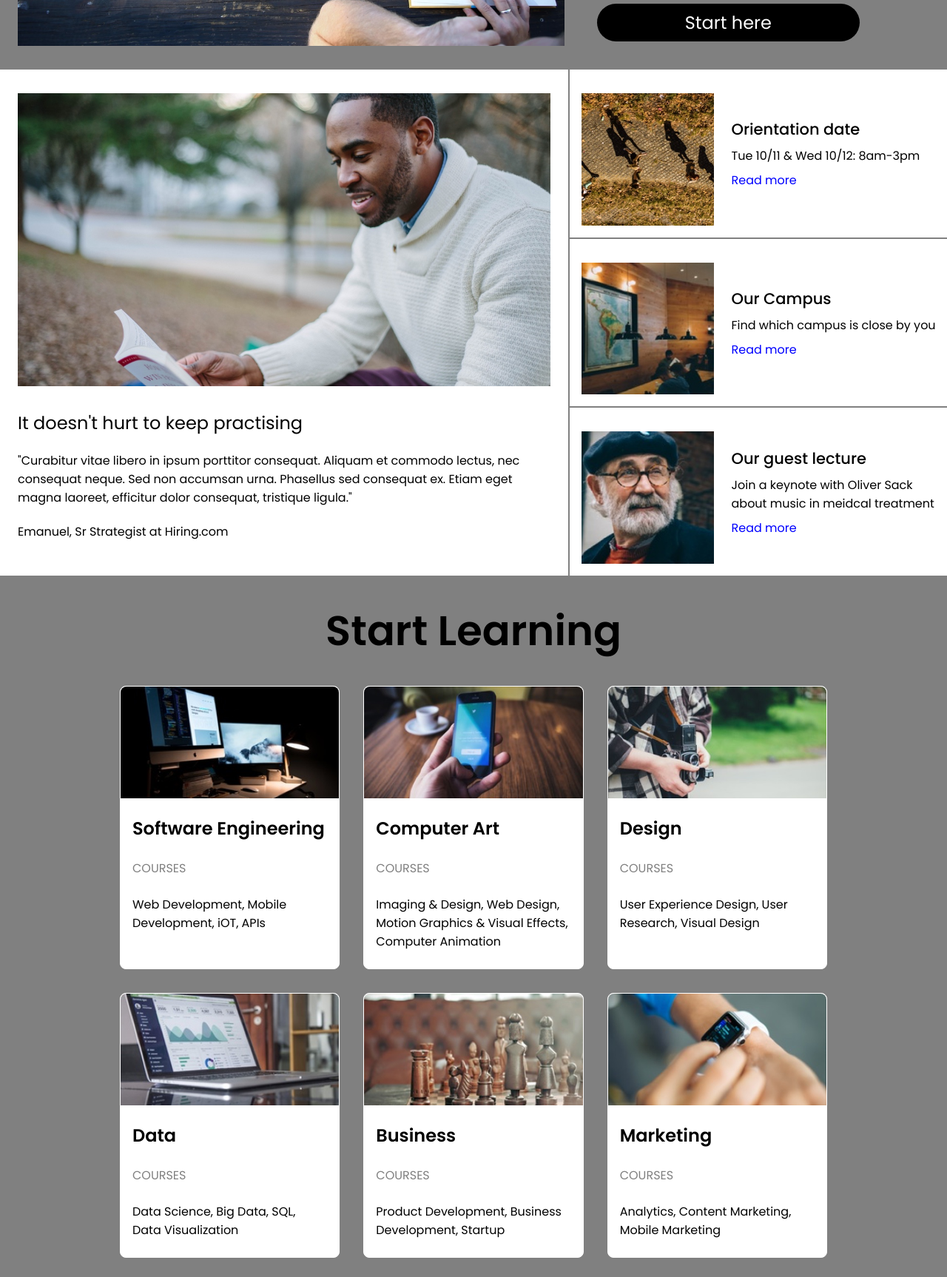
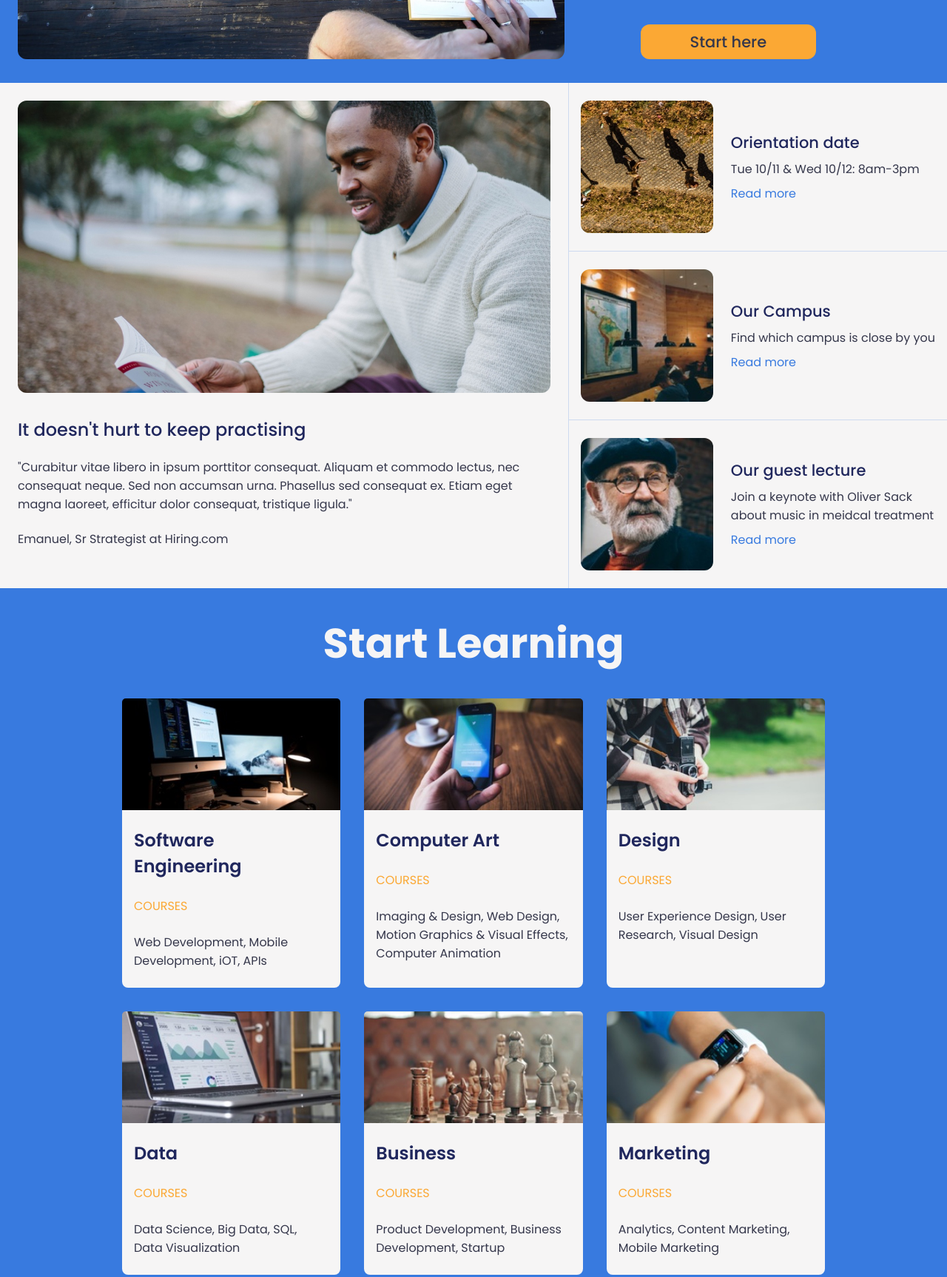
Before and after one commit to ecmikaaa/Colmar-Academy, a plain HTML site: page index.html in a window 1280 px wide. Shown: the part 581-2307 px from the top of the page at 74% size. Drawn offline with Linux system fonts and the light colour scheme.

Commit message:
Complete Frontend Design

```diff
--- a/index.html
+++ b/index.html
@@ -12,7 +12,7 @@
             <nav>
                 <div class="wrapper">
                     <div class="logo">
-                        <img src="./resources/images/ic-logo.svg" alt="The Colmar Academy logo" class="logo">
+                        <img src="./resources/images/ic-logo 2.svg" alt="The Colmar Academy logo" class="logo">
                         <p><strong>COLMAR</strong><span>ACADEMY</span></p>
                     </div>
                     <!--Navigation Links-->
@@ -136,7 +136,7 @@
             <h2>Thesis Exhibit</h2>
             <div class="row">
                 <section class="thesis-main">
-                    <video src="resources/videos/thesis.mp4"></video>
+                    <video src="resources/videos/thesis.mp4" controls></video>
                     <div class="text">
                         <h3>Reimagine urban</h3>
                         <p>Curabitur vitae libero in ipsum porttitor consequat. Aliquam et commodo lectus, nec consequat neque. Sed non accumsan urna. Phasellus sed consequat ex. Etiam eget magna laoreet, efficitur dolor consequat, tristique ligula."</p>
--- a/resources/css/index.css
+++ b/resources/css/index.css
@@ -5,8 +5,8 @@ html, body {
     font-family: "Poppins", sans-serif;
 }
 .wrapper {
-    background-color: white;
-    border-bottom: 1px solid seashell;
+    background-color: rgb(255, 255, 255);
+    border-bottom: 1px solid #387ADf;
     display: flex;
     justify-content: space-between;
     align-items: center;
@@ -19,20 +19,29 @@ html, body {
     gap: 8px;
     align-items: center;
 }
+.logo strong {
+    color: #387ADF;
+}
 .logo p {
     font-size: 32px;
+    color: #20275d;
 }
 .logo img {
     height: 56px;
+
 }
 a {
     font-size: 18px;
-    color: black;
+    color: #20275d;
     opacity: 1;
     margin-left: 24px;
     font-weight: 400;
     font-style: normal;
     text-decoration: none;
+    transition: color 1s ease-in 0;
+}
+a:hover {
+    color: #2a64bd;
 }
 .mobile-wrapper {
     display: none;
@@ -41,7 +50,7 @@ a {
 
 
 .main-container {
-    background-color: gray;
+    background-color: #387ADF;
     display: flex;
     padding: 32px 24px;
 }
@@ -62,31 +71,41 @@ a {
 
 }
 .white-button {
-    background-color: black;
-    color: white;
+    background-color: #FBA834;
+    color: #35374B;
     padding-bottom: 8px;
     padding-top: 8px;
-    width: 90%;
-    font-size: 24px;
+    width: 60%;
+    font-size: 21px;
     border: none;
-    border-radius: 36px;
+    border-radius: 12px;
+    font-weight: 500;
+    cursor: pointer;
+    transition: background-color 1.5s linear 0,5;
 }
+.white-button:hover {
+    background-color: #f7b04c;
+  }
 .banner-img {
     width: 60%;
     height: auto;
+    border-radius: 12px;
 }
 h2 {
     font-size: 56px;
     margin: 0px;
-    font-weight: 600;
+    font-weight: 700;
+    color: #F6F5F5;
 }
 h3 {
     font-size: 24px;
     margin: 0px;
-    font-weight: 400;
+    font-weight: 500;
+    color: #F6F5F5;
+    width: 80%;
 }
 .second-container {
-    background-color: white;
+    background-color: #F6F5F5;
     display: flex;
     flex-direction: row;
     justify-content: center;
@@ -96,14 +115,15 @@ h3 {
     flex-direction: column;
     gap: 32px;
     width: 60%;
-    border-right: 2px solid gray;
+    border-right: 1px solid #387bdf37;
 }
 .information-main {
     width: auto;
     height: auto;
     margin-right: 24px;
-    margin-top: 32px;
+    margin-top: 24px;
     margin-left: 24px;
+    border-radius: 12px;
 }
 .info-content {
     gap: 24px;
@@ -113,56 +133,83 @@ h3 {
 }
 .info-content h4 {
     font-weight: 400;
+    color: #35374B;
+}
+.info-content h3 {
+    color: #20275d;
 }
 .content-1 {
     display: flex;
     flex-direction: row;
     gap: 24px;
     align-items: center;
-    border-bottom: 2px solid gray;
+    background-color: #F6F5F5;
+    transition: background-color 1.5s linear 0,5;
+    border-bottom: 1px solid #387bdf37;
+}
+.content-1:hover {
+    background-color: #f7b04c2f;
 }
 .desktop-img {
     width: 35%;
     height: auto;
     margin-left: 16px;
-    margin-top: 32px;
-    margin-bottom: 16px;
+    margin-top: 24px;
+    margin-bottom: 24px;
+    border-radius: 12px;
+
 }
 .mobile-img {
     display: none;
     width: 100vw;
+    border-radius: 12px;
 }
 .text-1 a {
     margin-left: 0px;
     font-size: 16px;
-    color: blue;
+    color: #387ADf;
     padding-bottom: 8px;
+    transition: color 1s ease-in 0;
+}
+.text-1 a:hover {
+    color: #2a64bd;
 }
 .text-1 h4 {
     margin: 0px;
     font-size: 21px;
     font-weight: 500;
     padding-bottom: 8px;
+    color: #20275d;
 }
 .text-1 p {
     margin: 0px;
     font-size: 16px;
     font-weight: 400;
     padding-bottom: 8px;
+    color: #35374B;
 }
 .content-2 {
     display: flex;
     flex-direction: row;
     gap: 24px;
     align-items: center;
-    border-bottom: 2px solid gray;
+    background-color: #F6F5F5;
+    transition: background-color 1.5s linear 0,5;
+    border-bottom: 1px solid #387bdf37;
 }
-
+.content-2:hover {
+    background-color: #f7b04c2f;
+}
 .content-3 {
     display: flex;
     flex-direction: row;
     gap: 24px;
     align-items: center;
+    background-color: #F6F5F5;
+    transition: background-color 1.5s linear 0,5;
+}
+.content-3:hover {
+    background-color: #f7b04c2f;
 }
 
 .third-container {
@@ -170,7 +217,7 @@ h3 {
     flex-direction: column;
     justify-content: center;
     align-items: center;
-    background-color: gray;
+    background-color: #387ADF;
 }
 .main-text-2 {
     margin: 32px 0px 16px 0px;
@@ -181,38 +228,95 @@ h3 {
     flex-wrap: wrap;
     margin: 0px 72px 32px 72px;
 }
-.boxes-1, .boxes-2, .boxes-3, .boxes-4, .boxes-5, .boxes-6 {
+.boxes-1 {
+    position: relative;
     width: 26%;
     margin: 16px;
-    background-color: #fff;
+    background-color: #F6F5F5;
+    /* border: 1px solid #F6F5F5 */
     border-radius: 8px;
-    border: 1px solid white;
     padding-bottom: 16px;
-    flex-wrap: wrap;
+    transition: all 0.3s ease;
+}
+.boxes-2 {
+    position: relative;
+    width: 26%;
+    margin: 16px;
+    background-color: #F6F5F5;
+    /* border: 1px solid #F6F5F5 */
+    border-radius: 8px;
+    padding-bottom: 16px;
+    transition: all 0.3s ease;
+}
+.boxes-3 {
+    position: relative;
+    width: 26%;
+    margin: 16px;
+    background-color: #F6F5F5;
+    /* border: 1px solid #F6F5F5 */
+    border-radius: 8px;
+    padding-bottom: 16px;
+    transition: all 0.3s ease;
+}
+.boxes-4 {
+    position: relative;
+    width: 26%;
+    margin: 16px;
+    background-color: #F6F5F5;
+    /* border: 1px solid #F6F5F5 */
+    border-radius: 8px;
+    padding-bottom: 16px;
+    transition: all 0.3s ease;
+}
+.boxes-5 {
+    position: relative;
+    width: 26%;
+    margin: 16px;
+    background-color: #F6F5F5;
+    /* border: 1px solid #F6F5F5 */
+    border-radius: 8px;
+    padding-bottom: 16px;
+    transition: all 0.3s ease;
+}
+.boxes-6 {
+    position: relative;
+    width: 26%;
+    margin: 16px;
+    background-color: #F6F5F5;
+    /* border: 1px solid #F6F5F5 */
+    border-radius: 8px;
+    padding-bottom: 16px;
+    transition: all 0.3s ease;
+}
+.boxes-1:hover, .boxes-2:hover, .boxes-3:hover, .boxes-4:hover, .boxes-5:hover, .boxes-6:hover {
+    transform: scale(1.05);
+    background-color: #ededed;
 }
 .boxes-1 img, .boxes-2 img, .boxes-3 img, .boxes-4 img, .boxes-5 img, .boxes-6 img {
     height: auto;
     width: 100%;
-    border-top-left-radius: 8px;
-    border-top-right-radius: 8px;
+    border-top-left-radius: 5px;
+    border-top-right-radius: 5px;
 }
 .third-boxes h3 {
     margin: 8px 16px 0px 16px;
     padding-bottom: 8px;
     padding-top: 8px;
     font-weight: 600;
+    color: #20275d;
 }
 .third-boxes h4 {
     padding-bottom: 8px;
     padding-top: 8px;
     margin: 8px 16px 0px 16px;
-    color: gray;
+    color: #FBA834;
     font-weight: 400;
 }
 .third-boxes p {
     padding-bottom: 8px;
     padding-top: 8px;
     margin: 8px 16px 0px 16px;
+    color: #35374B;
 }
 .thesis {
     display: flex;
@@ -220,42 +324,76 @@ h3 {
     justify-content: center;
     align-items: center;
     padding: 32px 16px 32px 16px;
-    background-color: #fff;
+    background-color: #F6F5F5;
 }
 .thesis h2 {
     margin-bottom: 32px;
+    color: #387ADF;
 }
 .row {
     display: flex;
     flex-direction: row;
     align-items: flex-start;
-    gap: 24px;
+    /* gap: 24px */
 }
 .thesis-main {
     width: 60%;
+    padding-right: 24px;
 }
 .thesis video {
     width: 100%;
     margin-bottom: 24px;
+    border-radius: 8px;
+}
+.text h3 {
+    color: #20275d;
+}
+.text h4 {
+    color: #35374B;
+}
+.text p {
+    color: #35374B;
 }
 .thesis aside {
     display: flex;
     flex-direction: column;
     width: 40%;
     border-bottom: none;
+    margin-top: 8px;
 }
-#Fisma, #now-then {
+#Fisma {
     display: flex;
     flex-direction: row;
     align-items: center;
+    border-bottom: 1px solid #387bdf37;
+    border-left: 1px solid #387bdf37;
+    /* border-top: 1px solid #387bdf37 */
+
+    padding: 8px;
+    transition: background-color 1.5s linear 0,5;
+}
+#now-then {
+    display: flex;
+    flex-direction: row;
+    align-items: center;
+    /* border-bottom: 1px solid #387bdf37 */
+    border-left: 1px solid #387bdf37;
+
+    padding: 8px;
+    transition: background-color 1.5s linear 0,5;
+}
+#Fisma:hover, #now-then:hover {
+    background-color: #f7b04c2f;
 }
 .thesis-block img {
     height: auto;
     width: 35%;
     margin: 1rem;
+    border-radius: 8px;
 }
 .thesis-block .text {
     padding: 0 0.5rem;
+    color: #35374B;
 }
 footer {
     display: flex;
```
Also changed, not shown: resources/images/ic-logo 2.svg (added), 1 other file.
